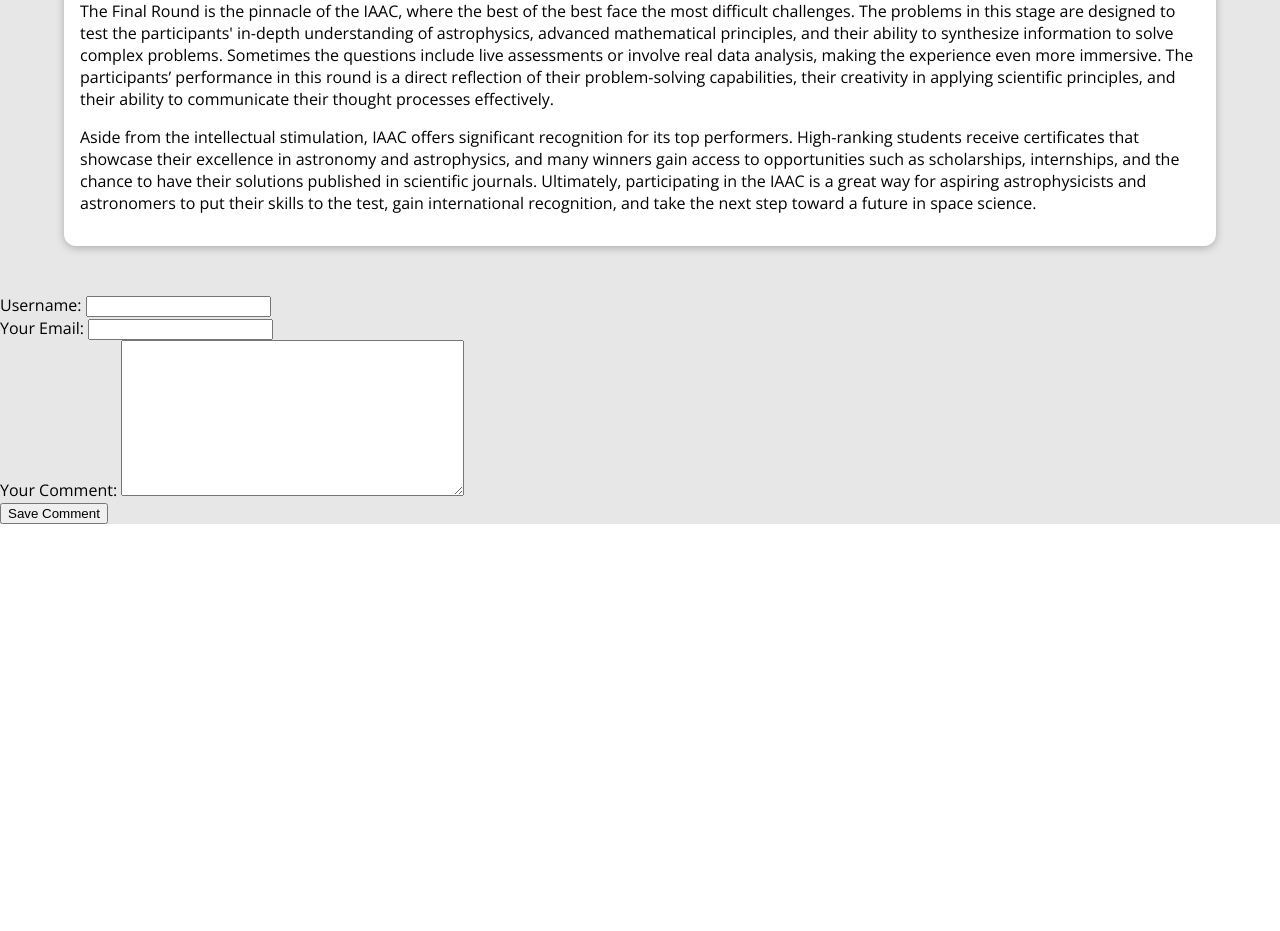
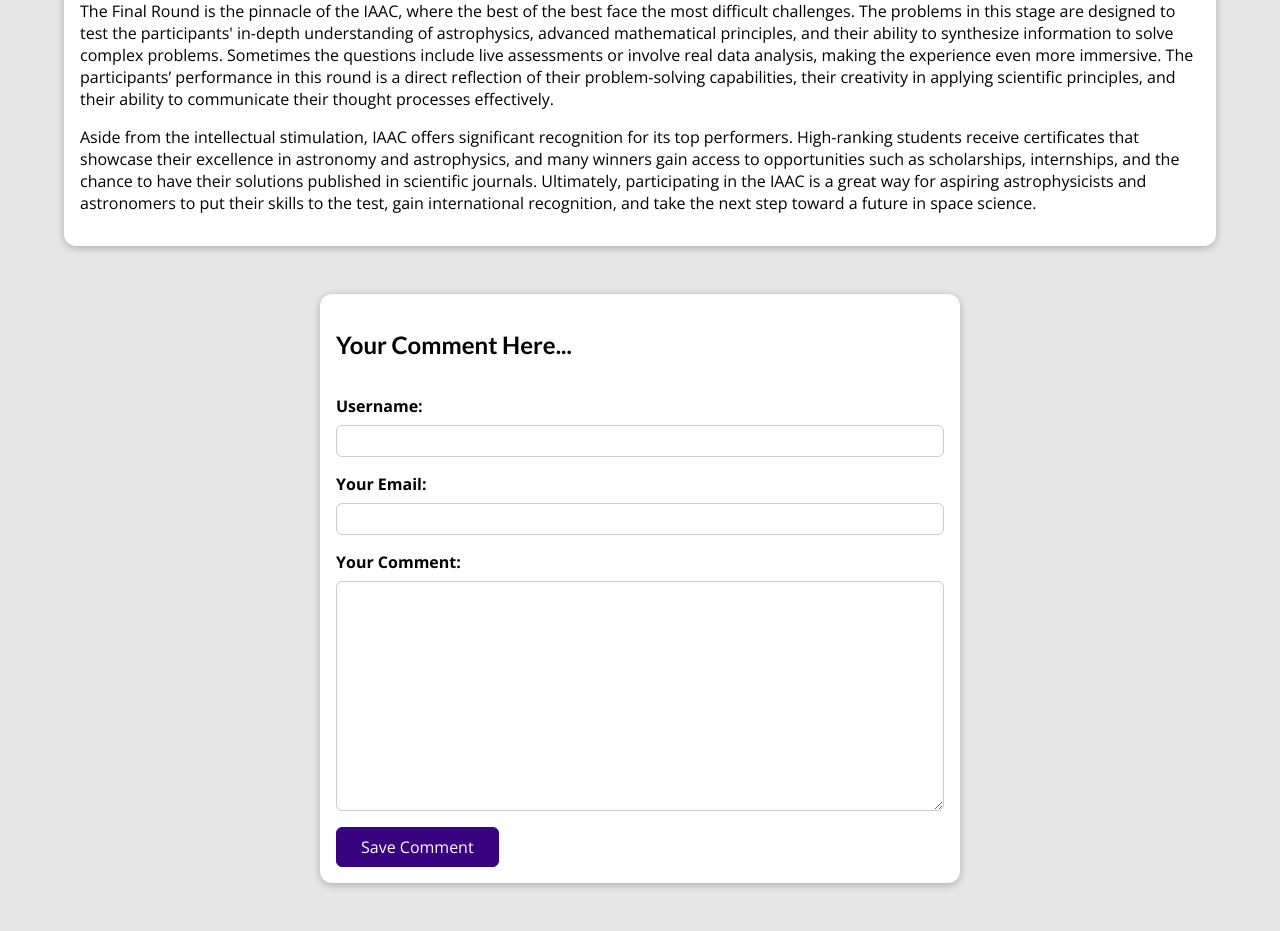
Before and after one commit to anish0m/anish0ms-site, a Django app: a page that uses blog/templates/blog/post-detail.html in a window 1280 px wide. Shown: the part 938-1869 px from the top of the page. Before the commit the page ends 1462 px from the top, so only its background shows below. Run offline with Django 5.2, Linux system fonts and the light colour scheme; data comes from the database, SQL or seed files in the repository.

Commit message:
Styling the comment-form

```diff
--- a/blog/static/blog/post-detail.css
+++ b/blog/static/blog/post-detail.css
@@ -74,3 +74,53 @@
   border-radius: 8px;
   opacity: 0.75;
 }
+
+#comment-form {
+  margin: 3rem auto;
+  width: 90%;
+  max-width: 40rem;
+  border-radius: 12px;
+  background-color: white;
+  box-shadow: 0 2px 8px rgba(0, 0, 0, 0.25);
+  padding: 1rem;
+}
+
+#comment-form h2 {
+  padding-bottom: 1rem;
+}
+
+#comment-form button {
+  font: inherit;
+  background-color: #390281;
+  color: white;
+  border: 1px solid #390281;
+  padding: 0.5rem 1.5rem;
+  border-radius: 6px;
+  cursor: pointer;
+}
+
+#comment-form button:hover,
+#comment-form button:active {
+  background-color: #4f0ba7;
+  border-color: #4f0ba7;
+}
+
+.form-control {
+  margin-bottom: 1rem;
+}
+
+.form-control label {
+  font-weight: bold;
+  margin-bottom: 0.5rem;
+  display: block;
+}
+
+.form-control input,
+.form-control textarea {
+  display: block;
+  width: 100%;
+  font: inherit;
+  padding: 0.25rem;
+  border-radius: 6px;
+  border: 1px solid #ccc;
+}
--- a/blog/templates/blog/post-detail.html
+++ b/blog/templates/blog/post-detail.html
@@ -36,10 +36,17 @@
     {{ post.content|linebreaks }}
   </main>
 
-  <div>
+  <section id="comment-form">
+    <h2>Your Comment Here...</h2>
     <form>
-      {{ comment_form }}
+      {% for form_field in comment_form %}
+        <div class="form-control">
+          {{ form_field.label_tag }}
+          {{ form_field }}
+          {{ form_field.errors }}
+        </div>
+      {% endfor %}
       <button>Save Comment</button>
     </form>
-  </div>
+  </section>
 {% endblock %}
```
